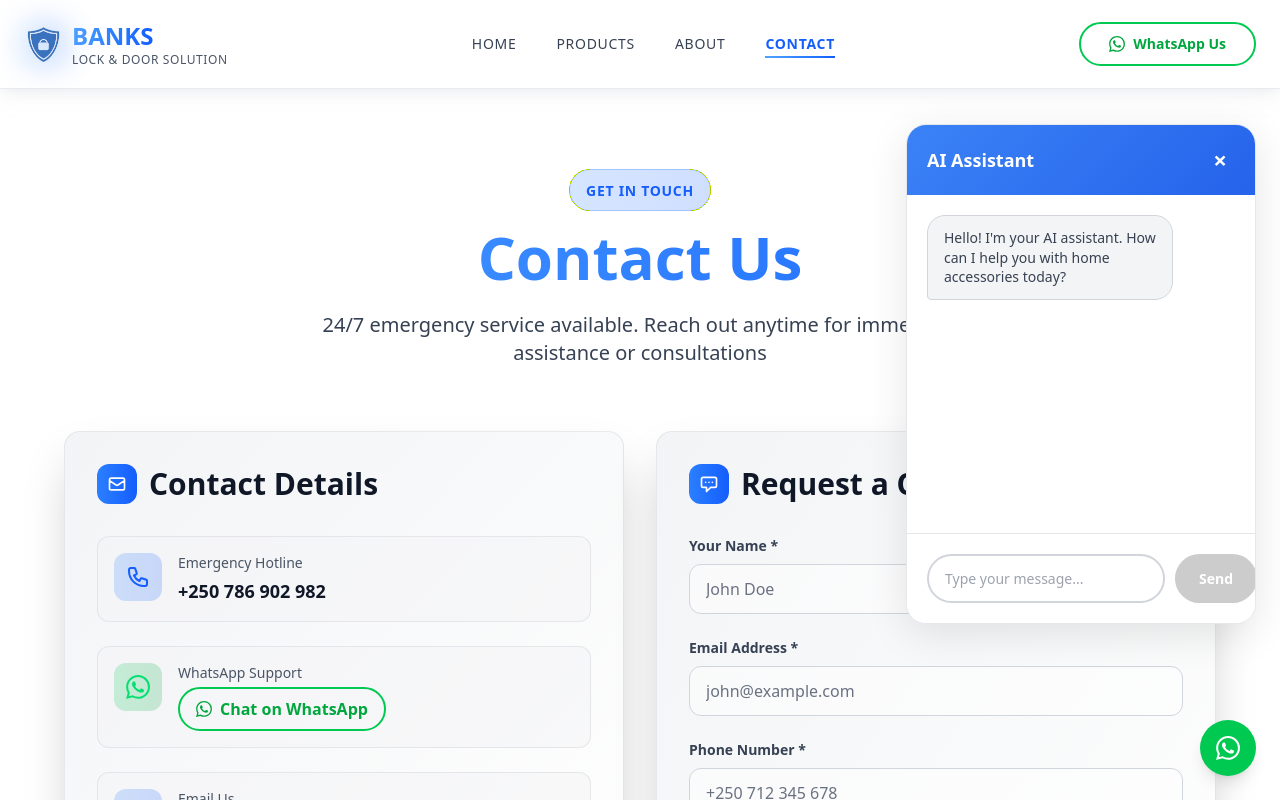
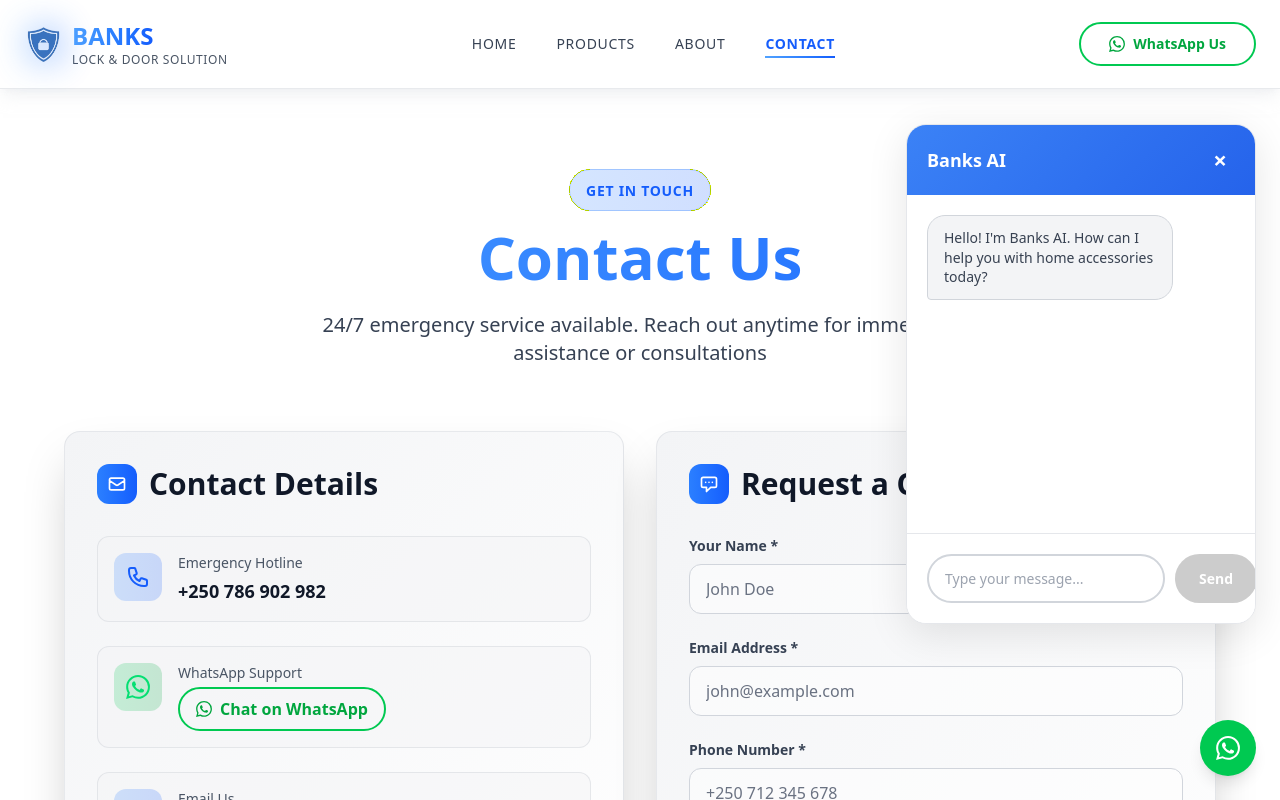
Before and after one commit to Val-Antin1/banks, a React (Vite) app: page /contact in a window 1280 px wide. Both pictures are taken after a click on the element 1226 px from the left and 670 px from the top of the page. Shown: the top 800 px of the page. Built offline with nearby package versions, Linux system fonts and the light colour scheme.

Commit message:
frontend update

```diff
--- a/src/components/ChatWidget.jsx
+++ b/src/components/ChatWidget.jsx
@@ -4,7 +4,7 @@ import './ChatWidget.css';
 const ChatWidget = () => {
   const [isOpen, setIsOpen] = useState(false);
   const [messages, setMessages] = useState([
-    { text: "Hello! I'm your AI assistant. How can I help you with home accessories today?", sender: 'bot' }
+    { text: "Hello! I'm Banks AI. How can I help you with home accessories today?", sender: 'bot' }
   ]);
   const [inputMessage, setInputMessage] = useState('');
   const [isLoading, setIsLoading] = useState(false);
@@ -69,7 +69,7 @@ const ChatWidget = () => {
       {isOpen && (
         <div className="chat-widget">
           <div className="chat-header">
-            <h3>AI Assistant</h3>
+            <h3>Banks AI</h3>
             <button className="close-button" onClick={toggleChat}>×</button>
           </div>
 
```
